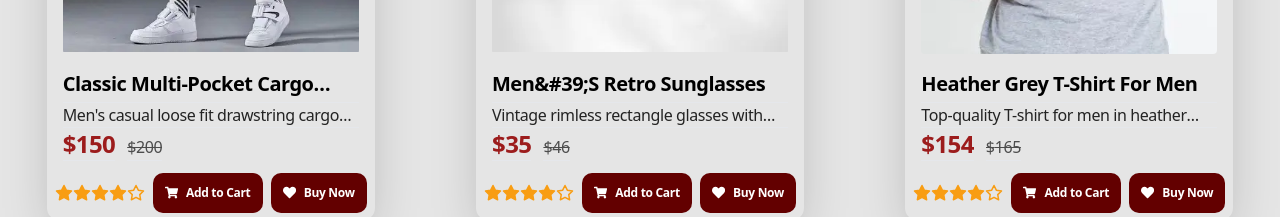
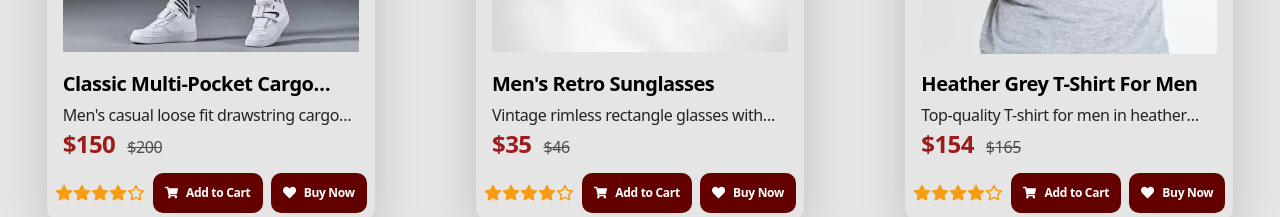
Before and after one commit to Yusra-Saleem/e-commerce-website, a Next.js app: page / in a window 1280 px wide. Shown: the part 4986-5203 px from the top of the page. Built offline with nearby package versions, Linux system fonts and the light colour scheme.

Commit message:
Next.js Project

```diff
--- a/src/components/top-rated.tsx
+++ b/src/components/top-rated.tsx
@@ -108,7 +108,7 @@ function TopRated() {
         {
             src: "/accessories-3.webp",
             alt: "glasses",
-            title: "Men&#39;s Retro Sunglasses",
+            title: "Men's Retro Sunglasses",
             description: "Vintage rimless rectangle glasses with UV400 protection.",
             price: 35,
             oldPrice: 46,
```
